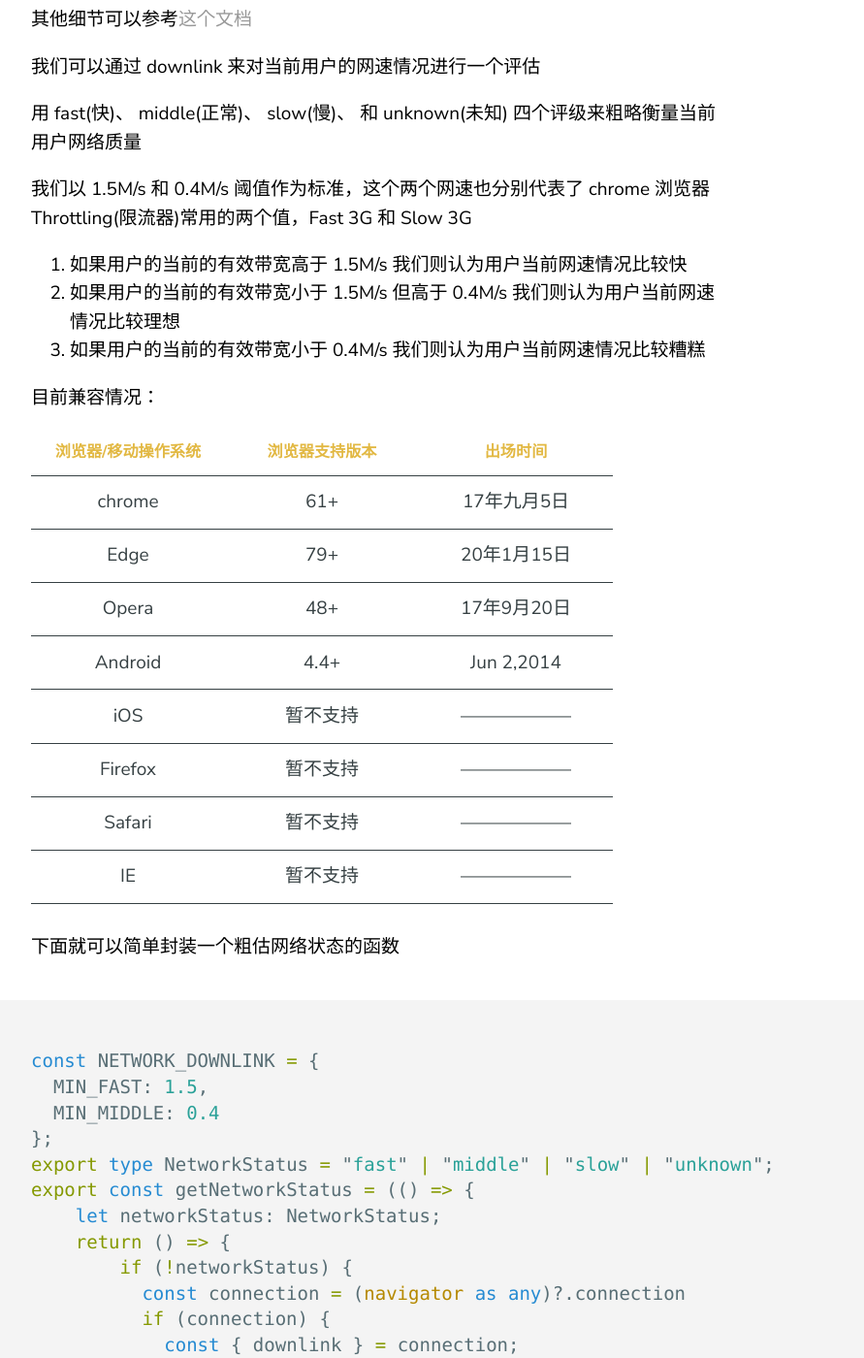
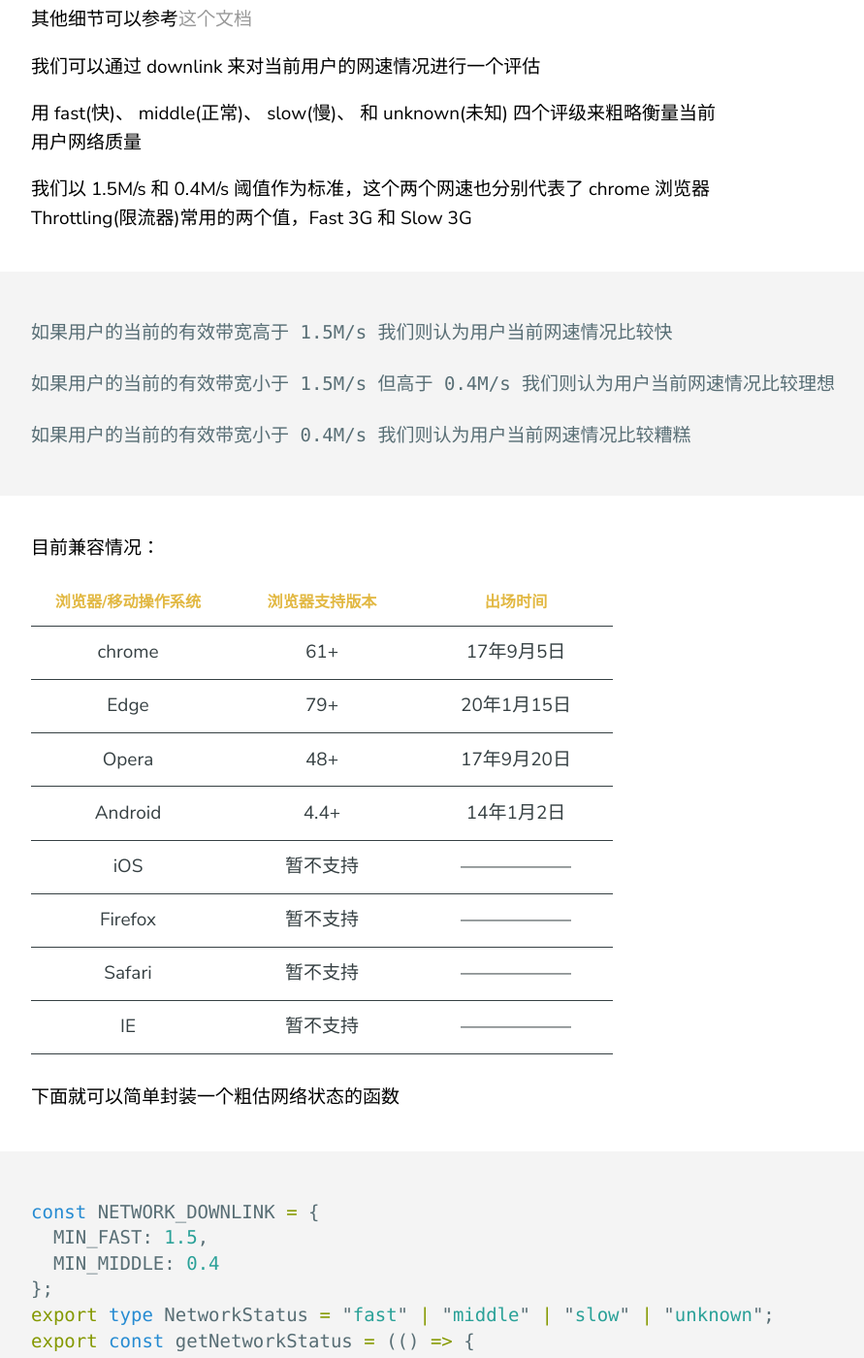
Before and after one commit to bilibiliou/bilibiliou.github.io, a Jekyll site: the page built from _posts/tech/2021-07-27-page-status-record.markdown, in a window 1280 px wide and 1400 px high, scrolled down 935 px. Shown: the whole window at 97% size, without its empty margins (68-959 px from the left). Built offline with Jekyll 4.4.1, drawn with Linux system fonts in a browser that asks for light colours.

Commit message:
new version

````diff
--- a/_posts/tech/2021-07-27-page-status-record.markdown
+++ b/_posts/tech/2021-07-27-page-status-record.markdown
@@ -28,18 +28,22 @@ rtt 表示有效的往返时间估计，单位是 ms。
 
 我们以 1.5M/s 和 0.4M/s 阈值作为标准，这个两个网速也分别代表了 chrome 浏览器 Throttling(限流器)常用的两个值，Fast 3G 和 Slow 3G
 
-1. 如果用户的当前的有效带宽高于 1.5M/s 我们则认为用户当前网速情况比较快
-2. 如果用户的当前的有效带宽小于 1.5M/s 但高于 0.4M/s 我们则认为用户当前网速情况比较理想
-3. 如果用户的当前的有效带宽小于 0.4M/s 我们则认为用户当前网速情况比较糟糕
+```
+如果用户的当前的有效带宽高于 1.5M/s 我们则认为用户当前网速情况比较快
+
+如果用户的当前的有效带宽小于 1.5M/s 但高于 0.4M/s 我们则认为用户当前网速情况比较理想
+
+如果用户的当前的有效带宽小于 0.4M/s 我们则认为用户当前网速情况比较糟糕
+```
 
 目前兼容情况：
 
 | 浏览器/移动操作系统 | 浏览器支持版本 | 出场时间 |
 | :----: | :----: | :----: |
-| chrome | 61+ | 17年九月5日 |
+| chrome | 61+ | 17年9月5日 |
 | Edge | 79+ | 20年1月15日 |
 | Opera | 48+ | 17年9月20日 |
-| Android | 4.4+ | Jun 2,2014 |
+| Android | 4.4+ | 14年1月2日 |
 | iOS | 暂不支持 | —————— |
 | Firefox | 暂不支持 | —————— |
 | Safari | 暂不支持 | —————— |
````
